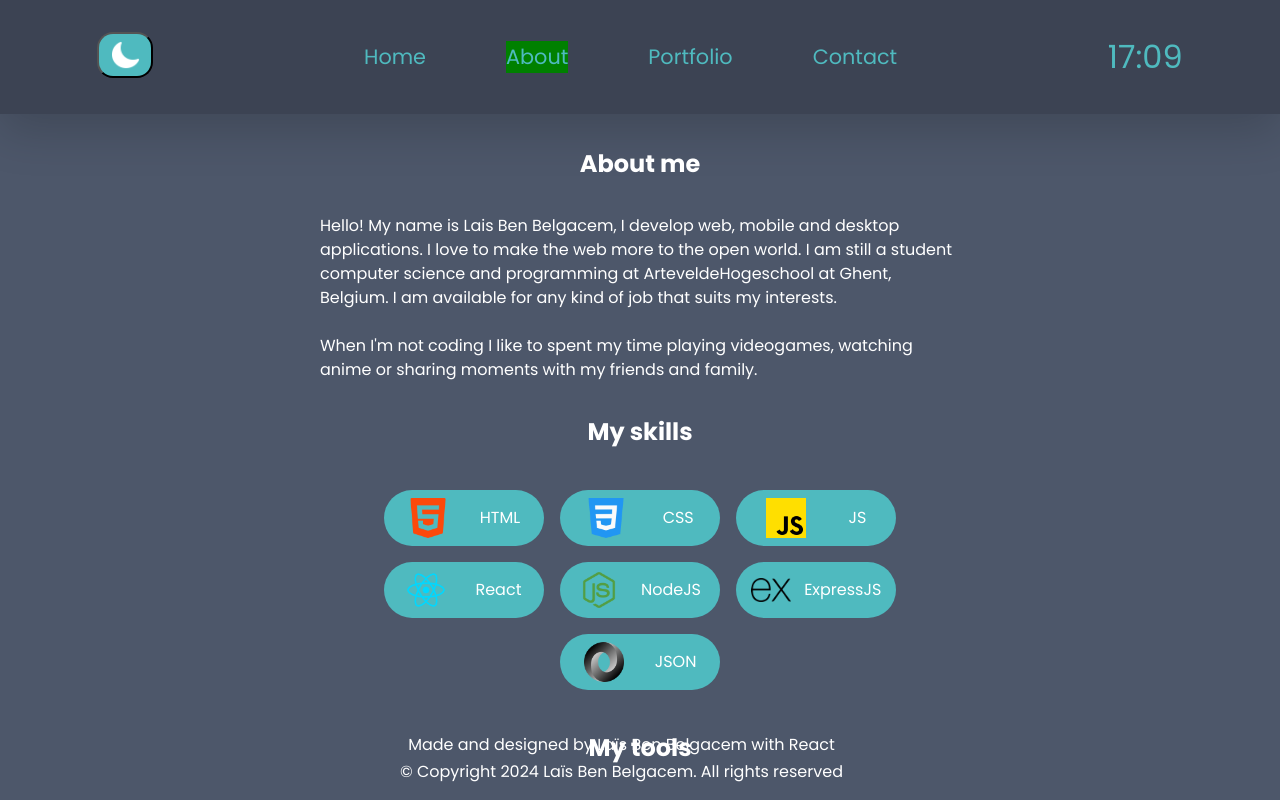
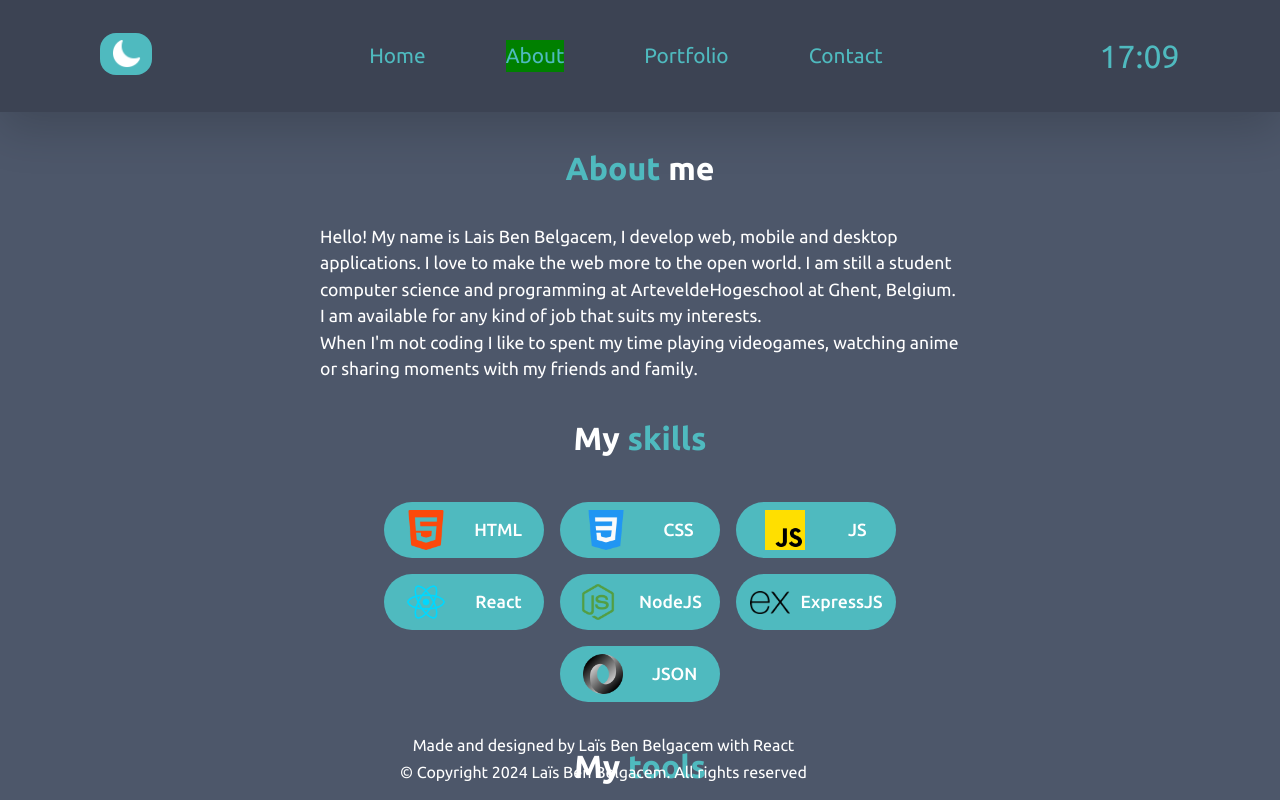
Before and after one commit to laisbenb/portfolio, a React (Create React App) app: page /about in a window 1280 px wide. Shown: the top 800 px of the page. Built offline with nearby package versions, Linux system fonts and the light colour scheme.

Commit message:
Some more styling + homepage picture added

```diff
--- a/src/App.js
+++ b/src/App.js
@@ -20,9 +20,9 @@ function App() {
     <>
       <ThemeArea>
         <Helmet>
-          <link rel="preconnect" href="https://fonts.googleapis.com" />
-          <link rel="preconnect" href="https://fonts.gstatic.com" crossorigin />
-          <link href="https://fonts.googleapis.com/css2?family=Poppins:wght@400;600;700&display=swap" rel="stylesheet" />
+        <link rel="preconnect" href="https://fonts.googleapis.com"/>
+        <link rel="preconnect" href="https://fonts.gstatic.com" crossorigin/>
+        <link href="https://fonts.googleapis.com/css2?family=Ubuntu:wght@400;500;700&display=swap" rel="stylesheet"/>
 
           <title>Portfolio | Laïs Ben Belgacem</title>
         </Helmet>
--- a/src/pages/About.js
+++ b/src/pages/About.js
@@ -6,21 +6,19 @@ export default function About() {
   return (
     <div className='aboutPage main'>
       <div className='aboutPage--content'>
-        <h2>About me</h2>
+        <h2><span className='blueText'>About</span> me</h2>
         <p>
           Hello! My name is Lais Ben Belgacem, I develop web, mobile and desktop applications.
           I love to make the web more to the open world. I am still a student computer science and programming at ArteveldeHogeschool at Ghent, Belgium.
           I am available for any kind of job that suits my interests.
-        </p>
-        <br></br>
-        <p>
+          <br></br>
           When I'm not coding I like to spent my time playing videogames, watching anime or sharing moments with my friends and family.
         </p>
       </div>
       <div className='aboutPage--skills'>
-        <h2>My skills</h2>
+        <h2>My <span className='blueText'>skills</span></h2>
         <Skills />
-        <h2>My tools</h2>
+        <h2>My <span className='blueText'>tools</span></h2>
         <Tools />
       </div>
     </div>
--- a/src/pages/Home.js
+++ b/src/pages/Home.js
@@ -1,18 +1,18 @@
 import React from 'react';
+import DownloadIcon from '../assets/download_icon.svg';
 import {ReactComponent as GithubLogo} from '../assets/github_icon.svg';
 import {ReactComponent as LinkedInLogo} from '../assets/linkedin_icon.svg';
-import DownloadIcon from '../assets/download_icon.svg';
 
 export default function Home() {
   return (
     <div className='homePage main'>
       <div className='homePage--content'>
         <div className='homePage--content-text'>
-          <h2>Hello, I'm Laïs Ben Belgacem</h2>
+          <h2>Hello, I'm <span className='blueText'>Laïs Ben Belgacem</span></h2>
           <h3>Developer</h3>
-          <h2>From Belgium</h2>
+          <h2>From <span className='blueText'>Belgium</span></h2>
           <p>
-            Back-end web developer. Coffee-fueled coder and pizza powered problem solver.
+            Back-end web developer. Coffee-fueled <span className='blueText'>coder</span> and pizza powered <span className='blueText'>problem solver</span>.
           </p>
         </div>
         <div  className='homePage--content-links'>
@@ -27,7 +27,7 @@ export default function Home() {
           </a>
         </div>
       </div>
-        <img src='./' alt='pfp'/>
+        <img className='homePage-pfp' src='./media/images/homepage_picture.png' alt='pfp'/>
     </div>
   )
 }
--- a/src/pages/Portfolio.js
+++ b/src/pages/Portfolio.js
@@ -2,6 +2,8 @@ import React from 'react'
 
 export default function Portfolio() {
   return (
-    <div>Portfolio</div>
+    <div className='portfolioPage main'>
+      <h2>Some of my works</h2>
+    </div>
   )
 }
--- a/src/styles/App.css
+++ b/src/styles/App.css
@@ -2,27 +2,27 @@
 
 
 /* fonts */
-.poppins-regular {
-    font-family: "Poppins", sans-serif;
+.ubuntu-regular {
+    font-family: "Ubuntu", sans-serif;
     font-weight: 400;
     font-style: normal;
 }
 
-.poppins-semibold {
-    font-family: "Poppins", sans-serif;
-    font-weight: 600;
+.ubuntu-medium {
+    font-family: "Ubuntu", sans-serif;
+    font-weight: 500;
     font-style: normal;
 }
 
-.poppins-bold {
-    font-family: "Poppins", sans-serif;
+.ubuntu-bold {
+    font-family: "Ubuntu", sans-serif;
     font-weight: 700;
     font-style: normal;
 }
 
 /* == GLOBAL == */
 body {
-    font-family: "Poppins", sans-serif;
+    font-family: "Ubuntu", sans-serif;
     margin: 0 20rem;
     background-color: hsl(220, 16%, 36%);
     color: hsl(0, 0%, 100%);
@@ -41,6 +41,10 @@ body {
         color: black;
         text-decoration: none;
     }
+}
+
+.blueText {
+    color: hsl(183, 47%, 53%);
 }
 
 .light {
@@ -95,6 +99,7 @@ body {
 .lightModeBtn {
     transition: background-color 0.5s ease;
 
+    border: none;
     border-radius: 1rem;
     background-color: hsl(183, 47%, 53%);
 
@@ -136,11 +141,17 @@ footer {
 .homePage {
     display: flex;
     align-items: center;
-    gap: 15rem;
+    gap: 8rem;
 
     position: absolute;
     top: 30%;
     left: 25%;
+
+    font-size: 1.3rem;
+
+    & .homePage-pfp {
+        transform: translateY(-5rem);
+    }
 }
 
 .homePage--content {
@@ -148,7 +159,8 @@ footer {
     flex-direction: column;
 
     & .homePage--content-text {
-        width: 25rem;
+        width: 30rem;
+        line-height: 1.8rem;
     }
     & .homePage--content-links {
         display: flex;
@@ -190,6 +202,8 @@ footer {
     flex-direction: column;
     align-items: center;
 
+    font-size: 1.1rem;
+
     & .aboutPage--skills-skillbox {
         display: flex;
         justify-content: center;
@@ -210,6 +224,8 @@ footer {
             padding: .5rem;
             margin: .5rem;
 
+            font-weight: 500;
+
             & img {
                 width: 2.5rem;
             }
@@ -218,5 +234,6 @@ footer {
 
     & h2 {
         padding: 2rem 0;
+        font-size: 2rem;
     }
 }
```
Also changed, not shown: public/media/images/homepage_picture.png (added), src/data/works.js (added).
